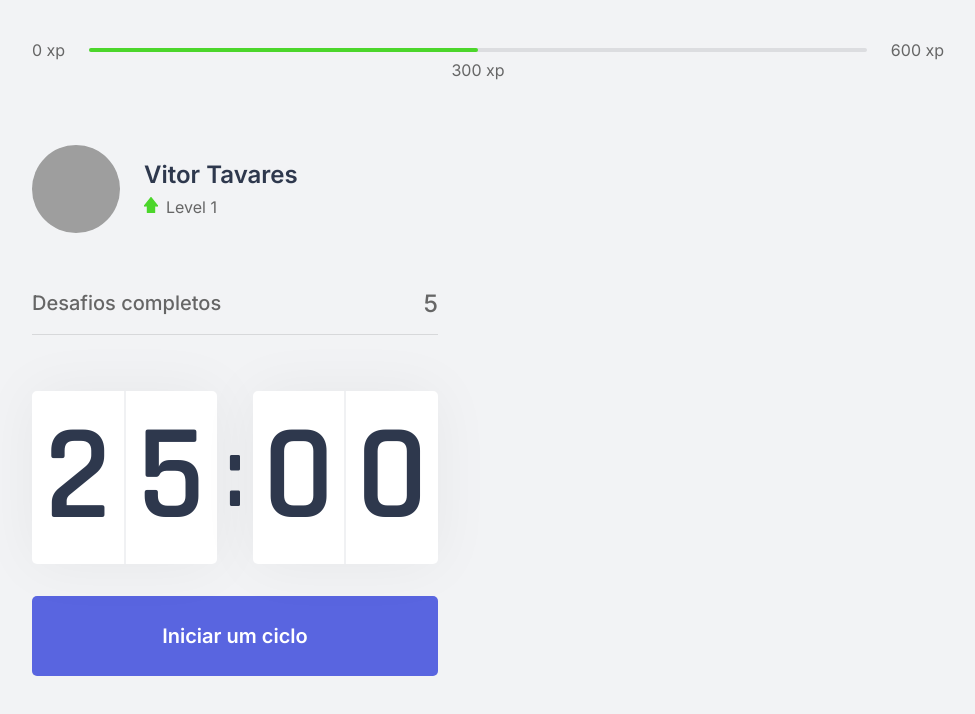
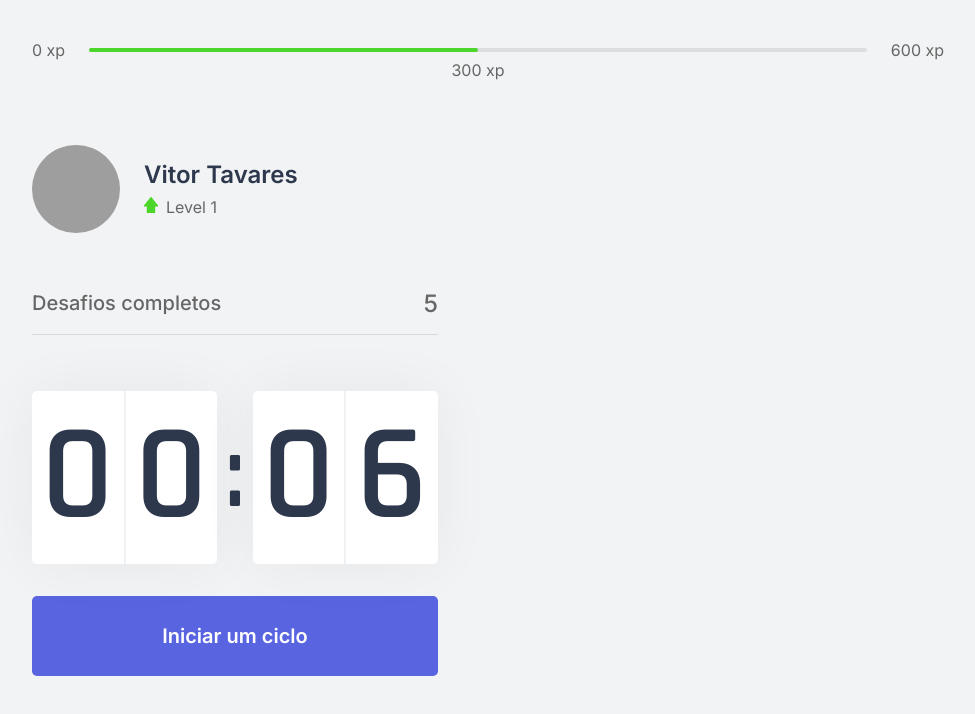
Before and after one commit to vittav/move-it, a Next.js app: page / in a window 1280 px wide. Shown: the top 714 px of the page, without its empty margins (152-1127 px from the left). Built offline with nearby package versions, Linux system fonts and the light colour scheme; grey boxes are pictures that could not be loaded.

Commit message:
criado os detalhes para quando o coutdown chegar a zero

```diff
--- a/src/components/Countdown.tsx
+++ b/src/components/Countdown.tsx
@@ -5,8 +5,9 @@
 let countdownTimeout: NodeJS.Timeout;
 
 export function Countdown() {
-    const [time, setTime] = useState(25 * 60);
+    const [time, setTime] = useState(0.1 * 60);
     const [isActive, setIsActive] = useState(false);
+    const [hasFinished, setHasFinished] = useState(false)
 
     const minutes = Math.floor(time / 60);
     const seconds = time % 60;
@@ -35,6 +36,9 @@
             countdownTimeout = setTimeout(() => {
                 setTime(time - 1);
             }, 1000)
+        } else if (isActive && time === 0) {
+            setHasFinished(true);
+            setIsActive(false);
         }
     }, [isActive, time])
 
@@ -52,6 +56,16 @@
                 </div>
             </div>
 
+            { hasFinished ? (
+                <button
+                    disabled
+                    className={styles.countdownButton}
+                >
+                    Ciclo encerrado
+                </button>
+            )
+            : (
+                <>
                     { isActive ? (
                         <button
                             type="button"
@@ -70,8 +84,9 @@
                             >
                                 Iniciar um ciclo
                             </button>
-                )
-            }
+                        )}
+                </>
+            )}
         </div>
     )
 }
--- a/src/styles/components/Countdown.module.css
+++ b/src/styles/components/Countdown.module.css
@@ -58,7 +58,7 @@
     transition: background-color 0.2s;
 }
 
-.countdownButton:hover {
+.countdownButton:not(:disabled):hover {
     background: var(--blue-dark);
 }
 
@@ -71,3 +71,9 @@
     background: var(--red);
     color: var(--white);
 }
+
+.countdownButton:disabled {
+    background: var(--white);
+    color: var(--text);
+    cursor: not-allowed;
+}
```
Lines whose indentation alone changed are shown as unchanged.
